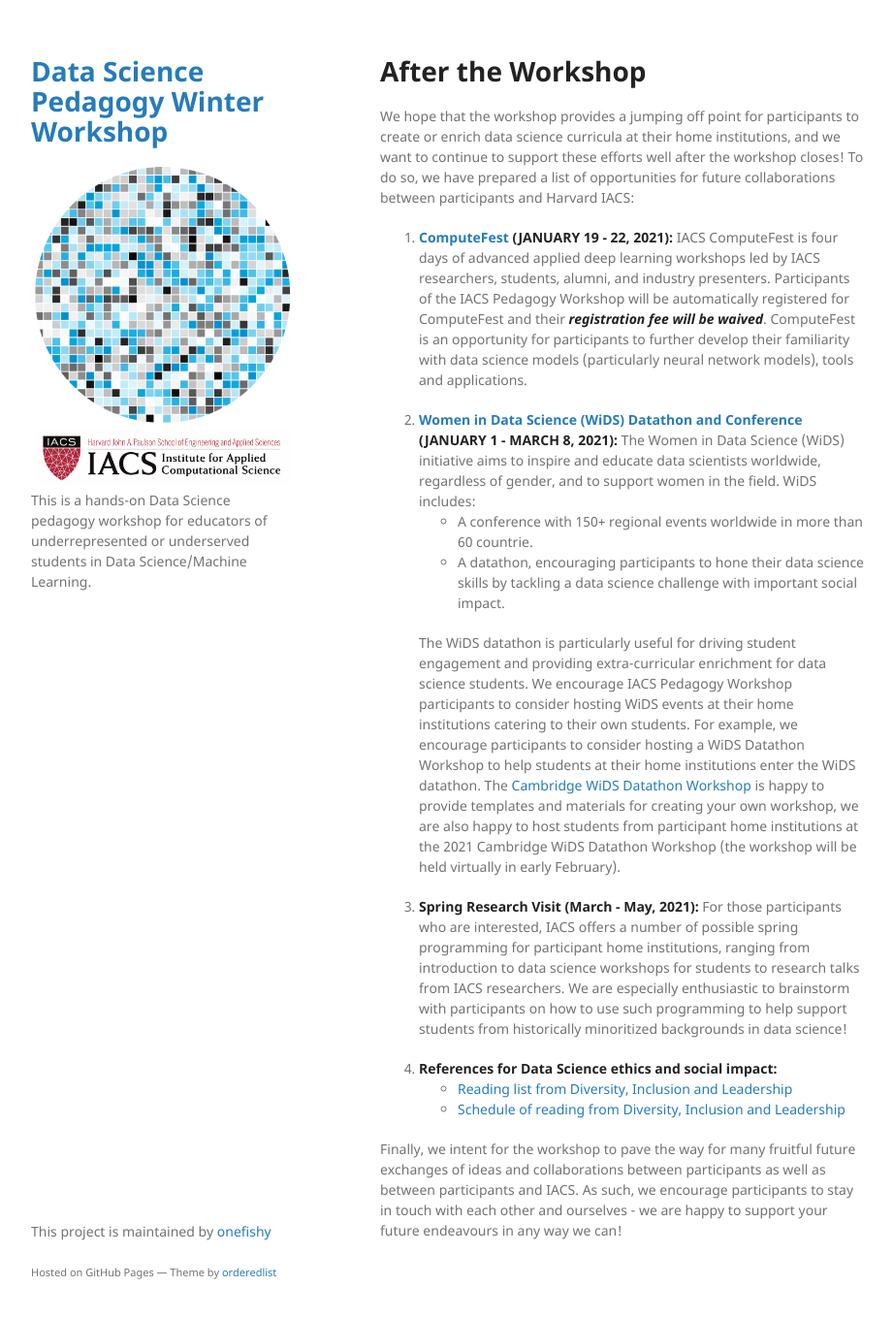
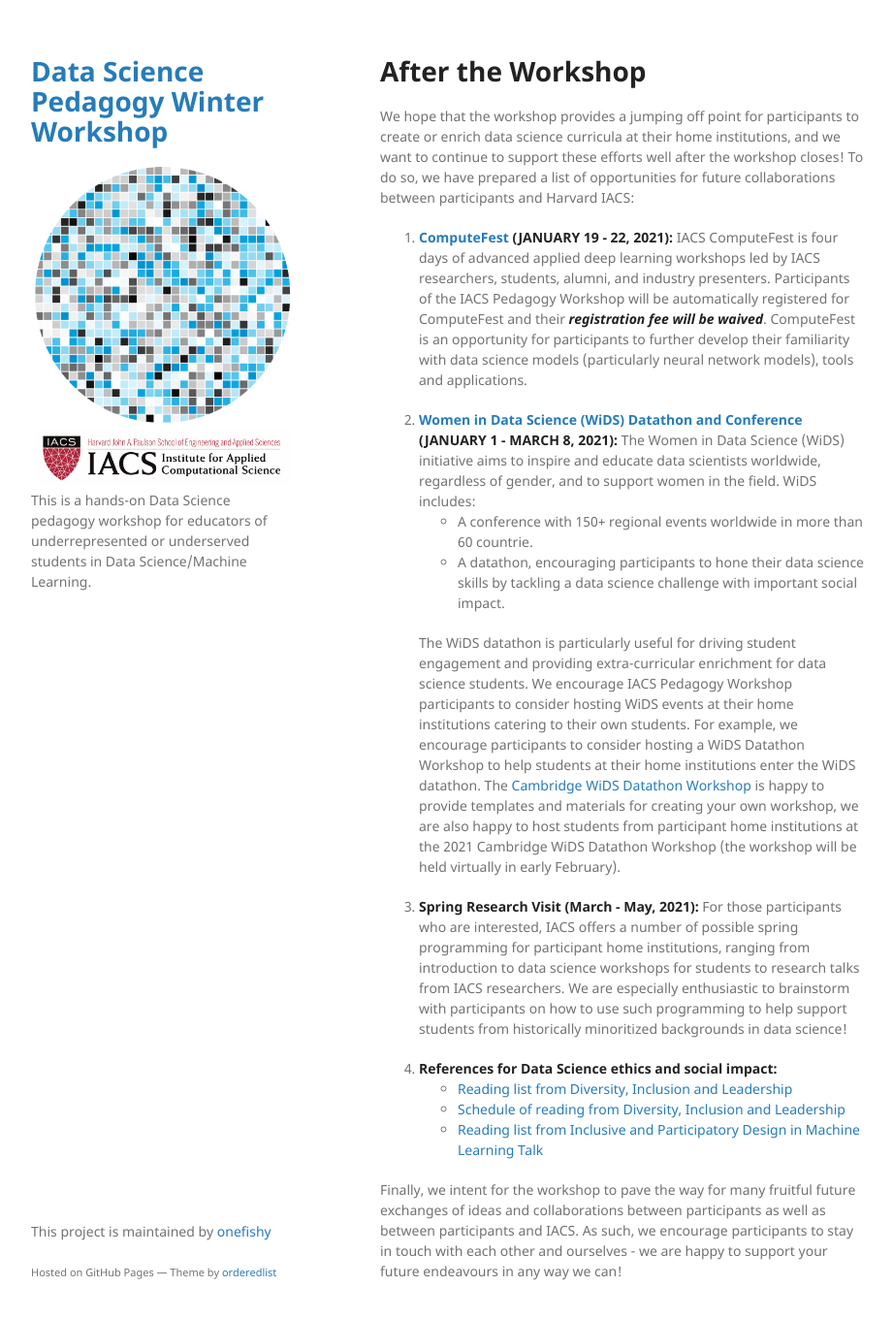
Before and after one commit to onefishy/data-science-workshop, a Jekyll site: the page built from docs/after_the_workshop.md, in a window 1280 px wide and 1391 px high. Shown: the top 1359 px of the window at 97% size, without its empty margins (178-1099 px from the left). Built offline with Jekyll 4.4.1, drawn with Linux system fonts in a browser that asks for light colours; our own code applies the rules of GitHub Pages for plain Markdown files.

Commit message:
Update after_the_workshop.md

```diff
--- a/docs/after_the_workshop.md
+++ b/docs/after_the_workshop.md
@@ -15,5 +15,6 @@ We hope that the workshop provides a jumping off point for participants to creat
 4. **References for Data Science ethics and social impact:**
     - [Reading list from Diversity, Inclusion and Leadership](https://onefishy.github.io/DIL_in_tech/reading_list.html)
     - [Schedule of reading from Diversity, Inclusion and Leadership](https://onefishy.github.io/DIL_in_tech/schedule.html)
+    - [Reading list from Inclusive and Participatory Design in Machine Learning Talk](https://github.com/onefishy/data-science-workshop/blob/master/docs/Inclusive_and_Participatory_Design_in_ML.pdf)
 
 Finally, we intent for the workshop to pave the way for many fruitful future exchanges of ideas and collaborations between participants as well as between participants and IACS. As such, we encourage participants to stay in touch with each other and ourselves - we are happy to support your future endeavours in any way we can!
```
